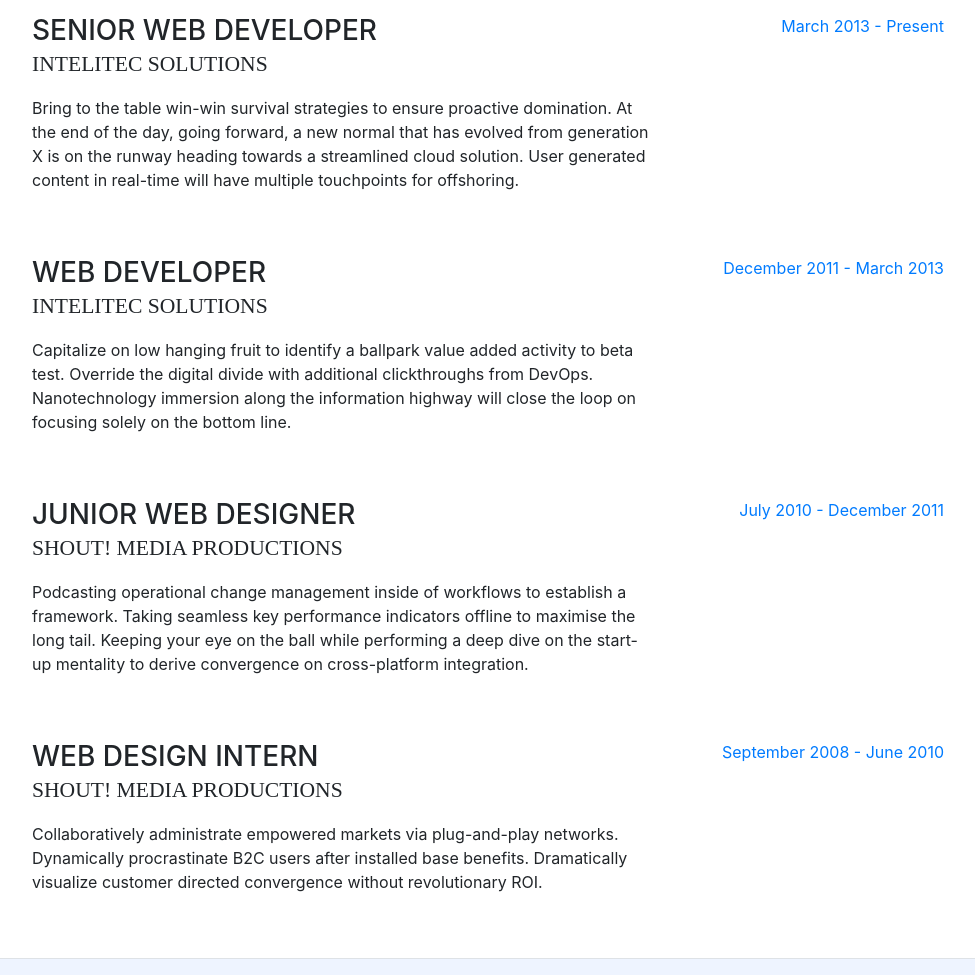
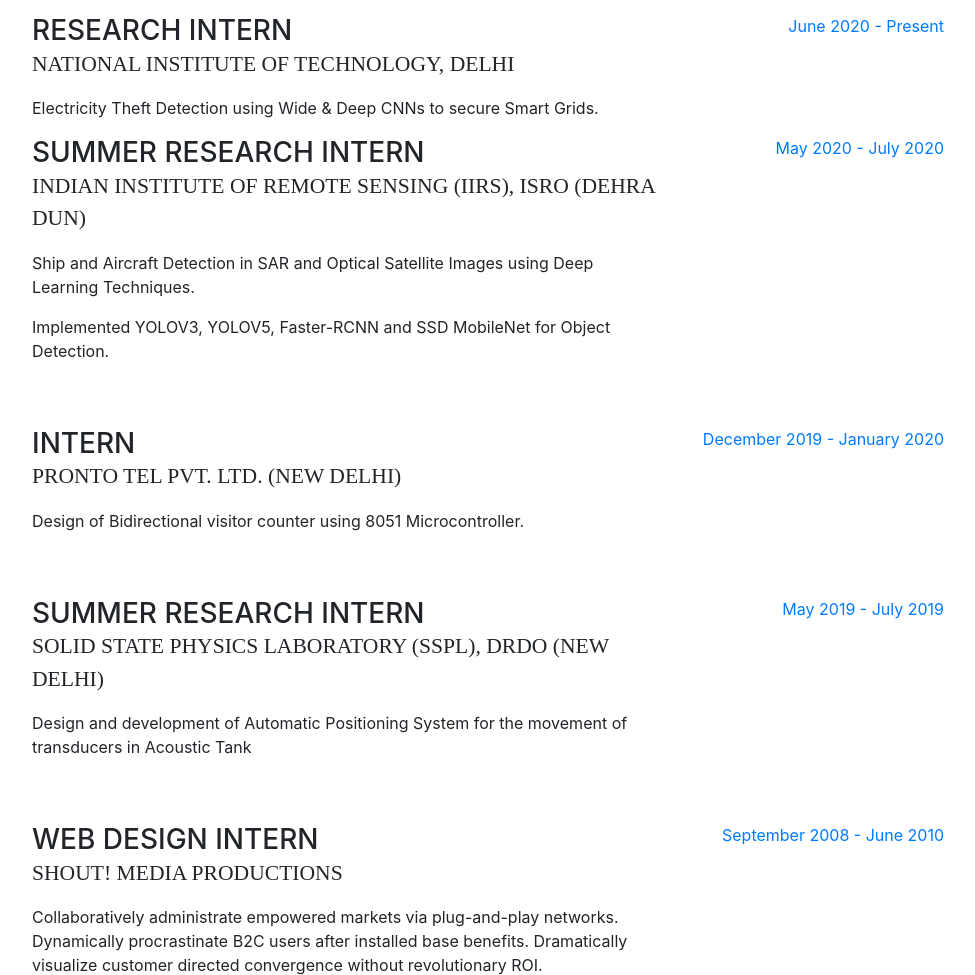
Before and after one commit to mynameispathak/mynameispathak.github.io, a website with bundled scripts: page index.html in a window 1280 px wide. Shown: the part 920-1895 px from the top of the page, without its empty margins (288-1263 px from the left). Built offline with nearby package versions, Linux system fonts and the light colour scheme; a web font is replaced by a local one.

Commit message:
Update Internship Section

```diff
--- a/index.html
+++ b/index.html
@@ -139,43 +139,49 @@
       <div class="my-auto">
         <h2 class="mb-5">Internships</h2>
 
-        <div class="resume-item d-flex flex-column flex-md-row mb-5">
+        <div class="resume-item d-flex flex-column flex-md-row">
           <div class="resume-content mr-auto">
-            <h3 class="mb-0">Senior Web Developer</h3>
-            <div class="subheading mb-3">Intelitec Solutions</div>
-            <p>Bring to the table win-win survival strategies to ensure proactive domination. At the end of the day,
-              going forward, a new normal that has evolved from generation X is on the runway heading towards a
-              streamlined cloud solution. User generated content in real-time will have multiple touchpoints for
-              offshoring.</p>
+            <h3 class="mb-0">Research Intern</h3>
+            <div class="subheading mb-3">National Institute of Technology, Delhi</div>
+            <p>Electricity Theft Detection using Wide & Deep CNNs to secure Smart Grids.</p>
           </div>
           <div class="resume-date text-md-right">
-            <span class="text-primary">March 2013 - Present</span>
+            <span class="text-primary">June 2020 - Present</span>
           </div>
         </div>
 
         <div class="resume-item d-flex flex-column flex-md-row mb-5">
           <div class="resume-content mr-auto">
-            <h3 class="mb-0">Web Developer</h3>
-            <div class="subheading mb-3">Intelitec Solutions</div>
-            <p>Capitalize on low hanging fruit to identify a ballpark value added activity to beta test. Override the
-              digital divide with additional clickthroughs from DevOps. Nanotechnology immersion along the information
-              highway will close the loop on focusing solely on the bottom line.</p>
+            <h3 class="mb-0">Summer Research Intern</h3>
+            <div class="subheading mb-3">Indian Institute of Remote Sensing (IIRS), ISRO (Dehra Dun)</div>
+            <p>Ship and Aircraft Detection in SAR and Optical Satellite Images using Deep Learning Techniques.</p>
+            <p>Implemented YOLOV3, YOLOV5, Faster-RCNN and SSD MobileNet for Object Detection.</p>
           </div>
           <div class="resume-date text-md-right">
-            <span class="text-primary">December 2011 - March 2013</span>
+            <span class="text-primary">May 2020 - July 2020</span>
           </div>
         </div>
 
         <div class="resume-item d-flex flex-column flex-md-row mb-5">
           <div class="resume-content mr-auto">
-            <h3 class="mb-0">Junior Web Designer</h3>
-            <div class="subheading mb-3">Shout! Media Productions</div>
-            <p>Podcasting operational change management inside of workflows to establish a framework. Taking seamless
-              key performance indicators offline to maximise the long tail. Keeping your eye on the ball while
-              performing a deep dive on the start-up mentality to derive convergence on cross-platform integration.</p>
+            <h3 class="mb-0">Intern</h3>
+            <div class="subheading mb-3">Pronto Tel Pvt. Ltd. (New Delhi) </div>
+            <p>Design of Bidirectional visitor counter using 8051 Microcontroller.</p>
           </div>
           <div class="resume-date text-md-right">
-            <span class="text-primary">July 2010 - December 2011</span>
+            <span class="text-primary">December 2019 - January 2020</span>
+          </div>
+        </div>
+
+        <div class="resume-item d-flex flex-column flex-md-row mb-5">
+          <div class="resume-content mr-auto">
+            <h3 class="mb-0">Summer Research Intern</h3>
+            <div class="subheading mb-3">Solid State Physics Laboratory (SSPL), DRDO (New Delhi)</div>
+            <p>Design and development of Automatic Positioning System for the
+              movement of transducers in Acoustic Tank</p>
+          </div>
+          <div class="resume-date text-md-right">
+            <span class="text-primary">May 2019 - July 2019</span>
           </div>
         </div>
 
```
